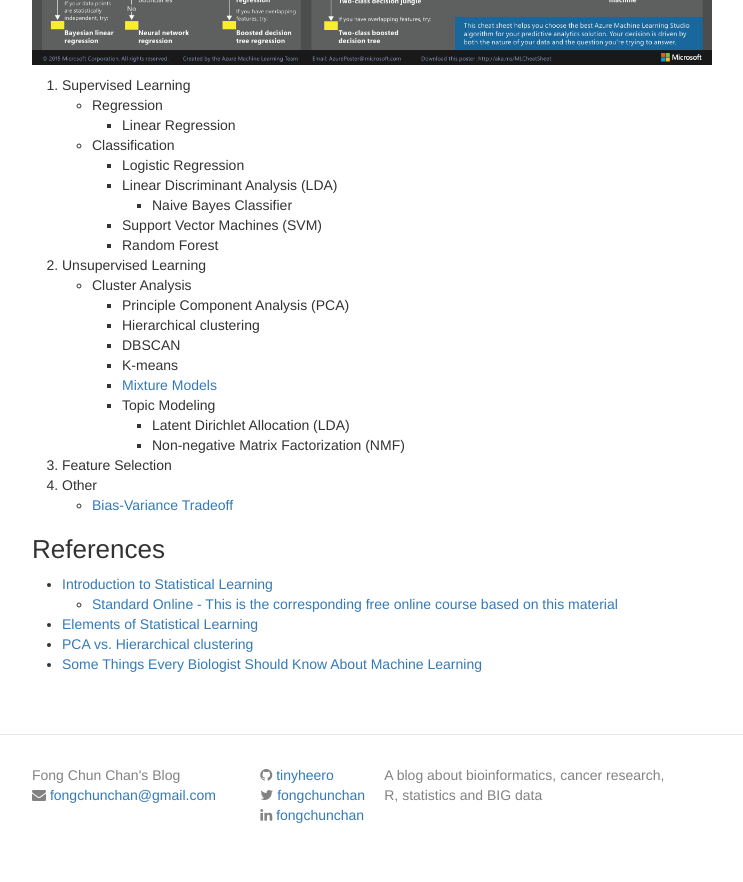
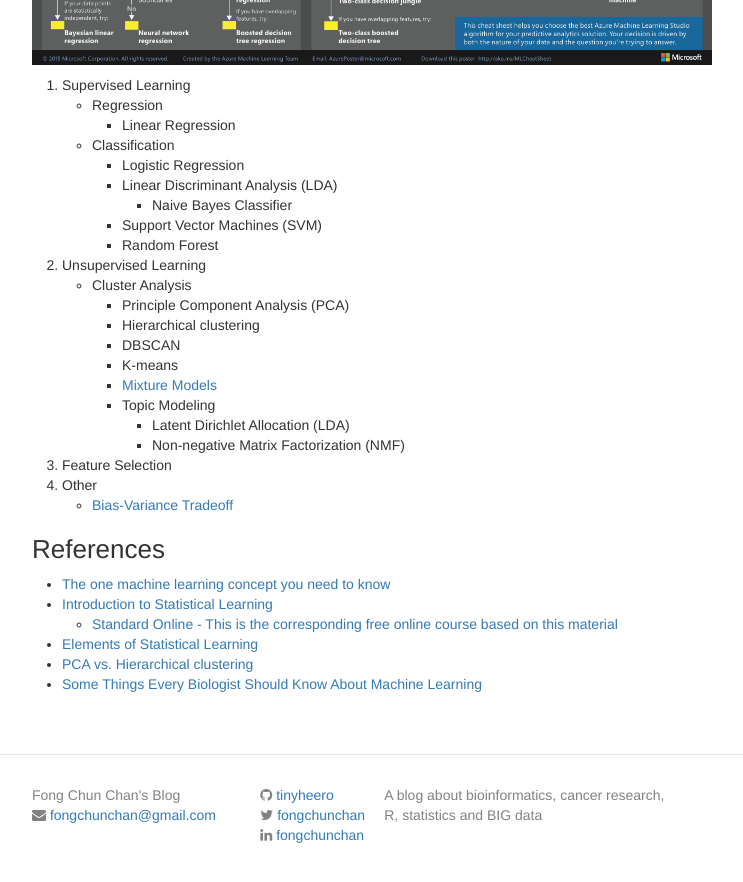
Before and after one commit to tinyheero/tinyheero.github.io, a Jekyll site: the page built from ml-and-stats-overview.md, in a window 1280 px wide and 900 px high, scrolled down 1752 px. Shown: the top 882 px of the window, without its empty margins (268-1011 px from the left). Built offline with Jekyll 4.4.1, drawn with Linux system fonts in a browser that asks for light colours; nearby versions of some CDN libraries; library files that are not in the unit come from our copies.

Commit message:
Adding New Reference

```diff
--- a/ml-and-stats-overview.md
+++ b/ml-and-stats-overview.md
@@ -82,6 +82,7 @@ Being a somewhat structured person, it's important for me to see how topics rela
 
 ### References
 
+* [The one machine learning concept you need to know](http://www.sharpsightlabs.com/one-concept-machine-learning/)
 * [Introduction to Statistical Learning](http://www-bcf.usc.edu/~gareth/ISL/)
     + [Standard Online - This is the corresponding free online course based on this material](https://statlearning.class.stanford.edu)
 * [Elements of Statistical Learning](http://statweb.stanford.edu/~tibs/ElemStatLearn/)
```
